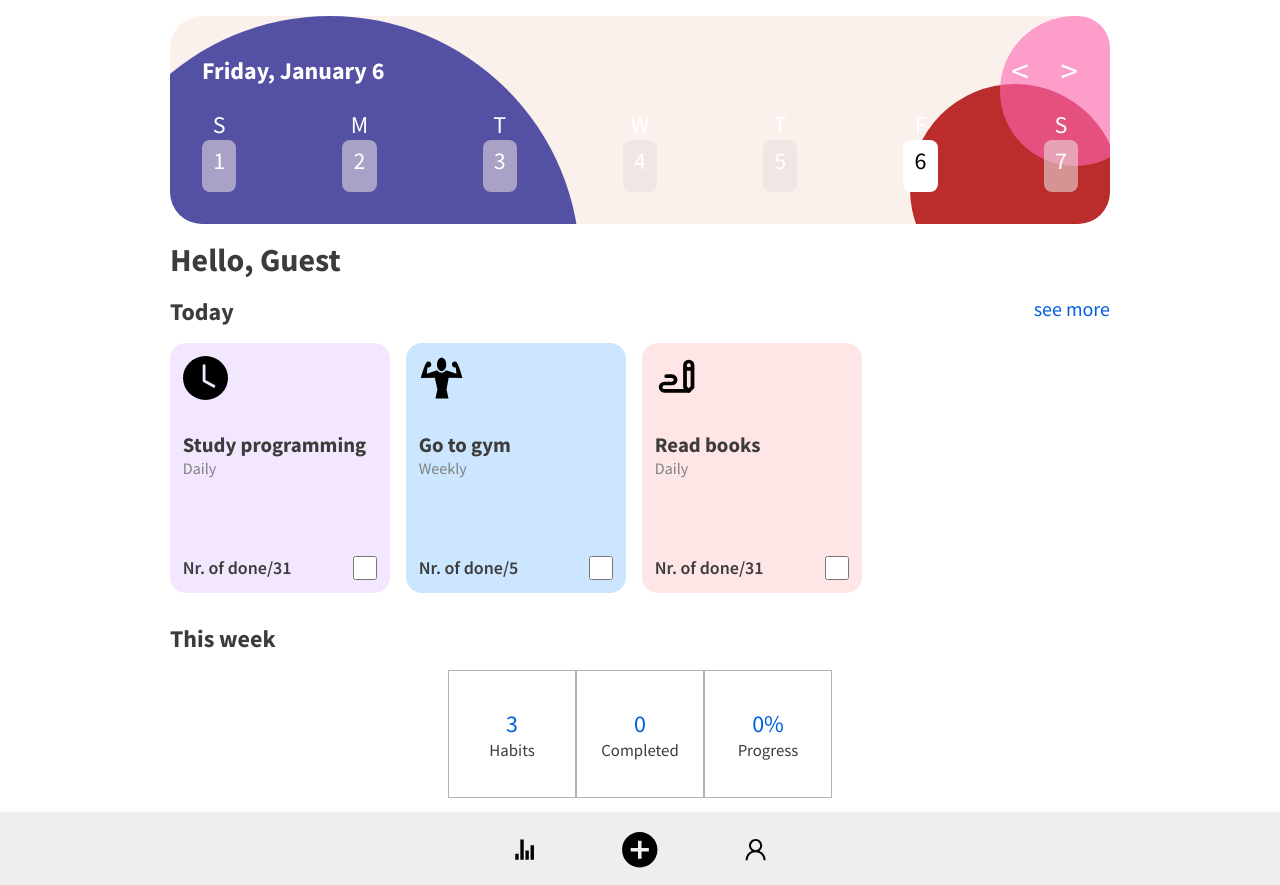
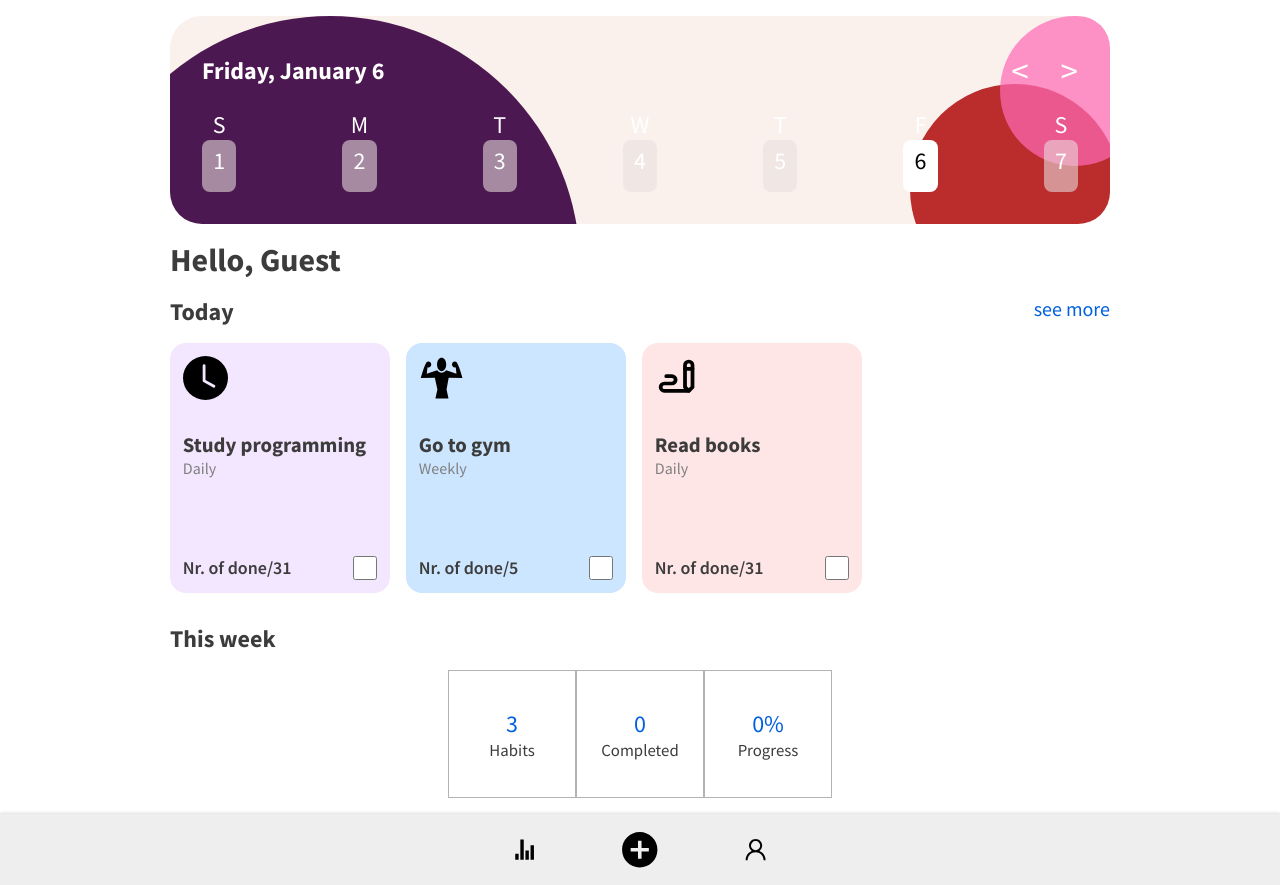
Before and after one commit to iwarra/habit-tracker, a React (Vite) app in the folder client/: page / in a window 1280 px wide. Built offline with nearby package versions, Linux system fonts and the light colour scheme.

Commit message:
style updated

```diff
--- a/client/src/compontents/calendar/Calendar.jsx
+++ b/client/src/compontents/calendar/Calendar.jsx
@@ -7,7 +7,7 @@ const Calendar = () => {
   return (
           <div className={style.wrapper}>
             <div className={`${style.red} ${style.circle}`}></div>
-            <div className={`${style.blue} ${style.circle}`}></div>
+            <div className={`${style.purple} ${style.circle}`}></div>
             <div className={`${style.pink} ${style.circle}`}></div>
             <div className={style.heading}>
               <h2>{calendarTitle()}</h2>
--- a/client/src/compontents/calendar/calendar.module.scss
+++ b/client/src/compontents/calendar/calendar.module.scss
@@ -68,10 +68,10 @@
   position: absolute;
 }
 
-.blue {
+.purple {
   width: 500px;
   height: 500px;
-  background-color: var(--clr-circleBlue);
+  background-color: var(--clr-circlePurple);
   top: 0;
   left: -90px;
 }
--- a/client/src/globals.scss
+++ b/client/src/globals.scss
@@ -29,9 +29,10 @@ h3 {
   --clr-secondary: ;
   --clr-accent: rgb(0, 96, 223);
 
-  --clr-circleBlue: rgba(0, 0, 128, 0.664);
-  --clr-circlePink: rgba(255, 105, 180, 0.613);
+  --clr-circlePurple: #390040e5;
+  --clr-circlePink: rgba(255, 105, 180, 0.712);
   --clr-circleRed: rgb(187, 44, 44);
+
 
   --clr-font-main: rgb(61, 60, 60);
   --clr-font-light: rgb(128, 128, 128);
--- a/client/src/views/addNew/AddNew.jsx
+++ b/client/src/views/addNew/AddNew.jsx
@@ -46,7 +46,7 @@ const AddNew = () => {
 
   return (
     <div className={style.wrapper}>
-      <div className={`${style.blue} ${style.circle}`}></div>
+      <div className={`${style.purple} ${style.circle}`}></div>
       <div className={`${style.pink} ${style.circle}`}></div>
       <div className={style.miniWrapper}>
         <header>
--- a/client/src/views/addNew/Modal.jsx
+++ b/client/src/views/addNew/Modal.jsx
@@ -11,7 +11,6 @@ const Modal = ({ setIsModalOpen }) => {
     icon: "",
     id: crypto.randomUUID(),
   })
-
   const { inputValidation, isVisible, setIsVisible } = useContext(ValidationContext)
 
   function addNewCategory(newCat) {
--- a/client/src/views/addNew/addNew.module.scss
+++ b/client/src/views/addNew/addNew.module.scss
@@ -72,7 +72,7 @@
     padding: .4em 1em;
     border-radius: 10px;
     cursor: pointer;
-    background-color: var(--clr-primary);
+    background-color: #eee;
     transition: 1s;
   }
 
@@ -168,8 +168,8 @@
   border-radius: 50%;
 }
 
-.blue {
-  background-color: var(--clr-circleBlue);
+.purple {
+  background-color: var(--clr-circlePurple);
   top: -100px;
   right: -150px;
 }
```
